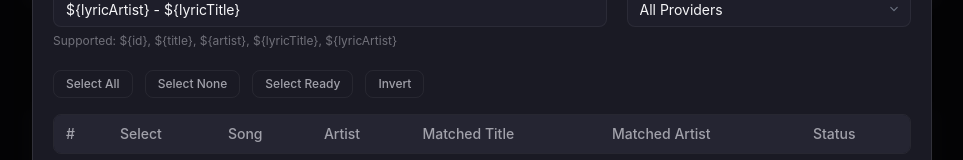
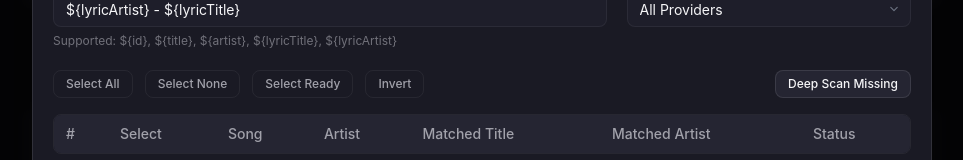
Before and after one commit to oftx/EchoLyrics, a React (Vite) app: page / in a window 1280 px wide. Both pictures are taken after a click on the button "Export Lyrics". Shown: the part 208-368 px from the top of the page, without its empty margins (158-1121 px from the left). Built offline with nearby package versions, Linux system fonts and the light colour scheme.

Commit message:
fix(export): optimize export delay by disabling auto ffmpeg probe

```diff
--- a/src/core/services/MetadataService.ts
+++ b/src/core/services/MetadataService.ts
@@ -17,7 +17,7 @@ export class MetadataService {
      * Parse metadata from an audio file.
      * Returns partial metadata (what is found).
      */
-    public async parse(file: File): Promise<AudioMetadata> {
+    public async parse(file: File, options: { deepScan?: boolean } = {}): Promise<AudioMetadata> {
         try {
             // parseBlob takes the file (which is a Blob)
             const metadata = await parseBlob(file);
@@ -78,8 +78,9 @@ export class MetadataService {
             }
 
             // Final Fallback: FFmpeg Probe
-            if (!result.lyrics) {
-                Logger.info(`[Metadata] Lyrics still missing. Attempting FFmpeg probe for ${file.name}`);
+            // ONLY if deepScan is requested
+            if (!result.lyrics && options.deepScan) {
+                Logger.info(`[Metadata] Lyrics still missing. Attempting FFmpeg probe for ${file.name} (Deep Scan)`);
                 try {
                     const { FFmpegConverter } = await import('./FFmpegConverter');
                     const converter = new FFmpegConverter();
@@ -98,12 +99,11 @@ export class MetadataService {
             if (result.lyrics) {
                 Logger.info(`[Metadata] Successfully extracted lyrics. Length: ${result.lyrics.length}`);
             } else {
-                Logger.warn(`[Metadata] FAILED to extract lyrics after aggressive search AND FFmpeg probe.`);
-                // Dump all tags for debugging if still missing
-                Logger.warn(`[Metadata] Full Native Dump:`, JSON.stringify(metadata.native, (key, value) => {
-                    if (key === 'data') return '[Binary Data]';
-                    return value;
-                }));
+                if (options.deepScan) {
+                    Logger.warn(`[Metadata] FAILED to extract lyrics after aggressive search AND FFmpeg probe.`);
+                } else {
+                    Logger.info(`[Metadata] No lyrics found in standard tags. (Deep scan skipped)`);
+                }
             }
 
             return result;
--- a/src/ui/App.tsx
+++ b/src/ui/App.tsx
@@ -182,7 +182,7 @@ export default function App() {
         let embeddedLyrics = null;
 
         try {
-            const metadata = await metadataService.parse(item.audioFile);
+            const metadata = await metadataService.parse(item.audioFile, { deepScan: false });
             if (metadata.title) metaTitle = metadata.title;
             if (metadata.artist) metaArtist = metadata.artist;
             if (metadata.lyrics) embeddedLyrics = metadata.lyrics;
--- a/src/ui/components/ExportManagerModal.tsx
+++ b/src/ui/components/ExportManagerModal.tsx
@@ -30,6 +30,7 @@ export const ExportManagerModal: React.FC<ExportManagerModalProps> = ({ isOpen,
     const [template, setTemplate] = useState("${lyricArtist} - ${lyricTitle}");
     const [providerFilter, setProviderFilter] = useState("All"); // All, Netease Cloud Music, ...
     const [isExporting, setIsExporting] = useState(false);
+    const [isScanning, setIsScanning] = useState(false);
 
     // Initial Load & Refresh
     useEffect(() => {
@@ -72,7 +73,7 @@ export const ExportManagerModal: React.FC<ExportManagerModalProps> = ({ isOpen,
                     let metaTitle: string | undefined;
                     let metaArtist: string | undefined;
                     try {
-                        const metadata = await metadataService.parse(item.audioFile);
+                        const metadata = await metadataService.parse(item.audioFile, { deepScan: false });
                         if (metadata.lyrics) {
                             embeddedLyrics = metadata.lyrics;
                         }
@@ -141,6 +142,63 @@ export const ExportManagerModal: React.FC<ExportManagerModalProps> = ({ isOpen,
             const isExportable = (c.cacheStatus === 'ready' && matchesProvider) || c.cacheStatus === 'embedded';
             return { ...c, checked: isExportable };
         }));
+    };
+
+    const handleDeepScan = async () => {
+        setIsScanning(true);
+        const metadataService = new MetadataService();
+
+        // Find candidates that are missing lyrics
+        const missingIndices = candidates
+            .map((c, i) => (c.cacheStatus === 'missing' ? i : -1))
+            .filter(i => i !== -1);
+
+        if (missingIndices.length === 0) {
+            alert("No missing lyrics to scan.");
+            setIsScanning(false);
+            return;
+        }
+
+        // Process in chunks or parallel? Sequential is safer for FFmpeg single core
+        // But the MetadataService creates new instance... wait, FFmpegConverter is single instance?
+        // MetadataService imports FFmpegConverter dynamically.
+        // FFmpegConverter is a class. If we instantiate new one each time, it might be heavy.
+        // But let's stick to simple sequential for now.
+
+        const newCandidates = [...candidates];
+
+        for (const idx of missingIndices) {
+            const item = playlist[idx]; // We need original file
+            // Oh wait, candidates doesn't store the File object directly in 'song'.
+            // But 'playlist' prop has it.
+            if (!item) continue;
+
+            try {
+                // Force deep scan
+                const metadata = await metadataService.parse(item.audioFile, { deepScan: true });
+                if (metadata.lyrics) {
+                    // Update candidate
+                    newCandidates[idx] = {
+                        ...newCandidates[idx],
+                        cacheStatus: 'embedded',
+                        embeddedLyrics: metadata.lyrics,
+                        // If we found new metadata, maybe update title/artist too?
+                        metadataTitle: metadata.title || newCandidates[idx].metadataTitle,
+                        metadataArtist: metadata.artist || newCandidates[idx].metadataArtist,
+                        checked: true // Auto-select found ones
+                    };
+                    // Force update UI incrementally if we want?
+                    // React batching might hide it, but let's set it at the end or use functional update if needed.
+                    // For better UX, let's update state every item or every few items.
+                    setCandidates([...newCandidates]);
+                }
+            } catch (e) {
+                console.warn("Deep scan failed for", item.name, e);
+            }
+        }
+
+        setCandidates(newCandidates);
+        setIsScanning(false);
     };
 
     const generateFilename = (song: SongInformation, lyric: LyricResult | null, index: number) => {
@@ -238,6 +296,14 @@ export const ExportManagerModal: React.FC<ExportManagerModalProps> = ({ isOpen,
                         <button className="btn btn-ghost btn-sm" onClick={() => handleSelectAll(false)}>Select None</button>
                         <button className="btn btn-ghost btn-sm" onClick={handleSelectReady}>Select Ready</button>
                         <button className="btn btn-ghost btn-sm" onClick={() => setCandidates(c => c.map(x => ({ ...x, checked: !x.checked })))}>Invert</button>
+                        <button
+                            className="btn btn-secondary btn-sm"
+                            onClick={handleDeepScan}
+                            disabled={isScanning}
+                            style={{ marginLeft: 'auto' }}
+                        >
+                            {isScanning ? "Scanning..." : "Deep Scan Missing"}
+                        </button>
                     </div>
 
                     <div className="table-wrapper" style={{ flex: 1, overflowY: 'auto' }}>
```
